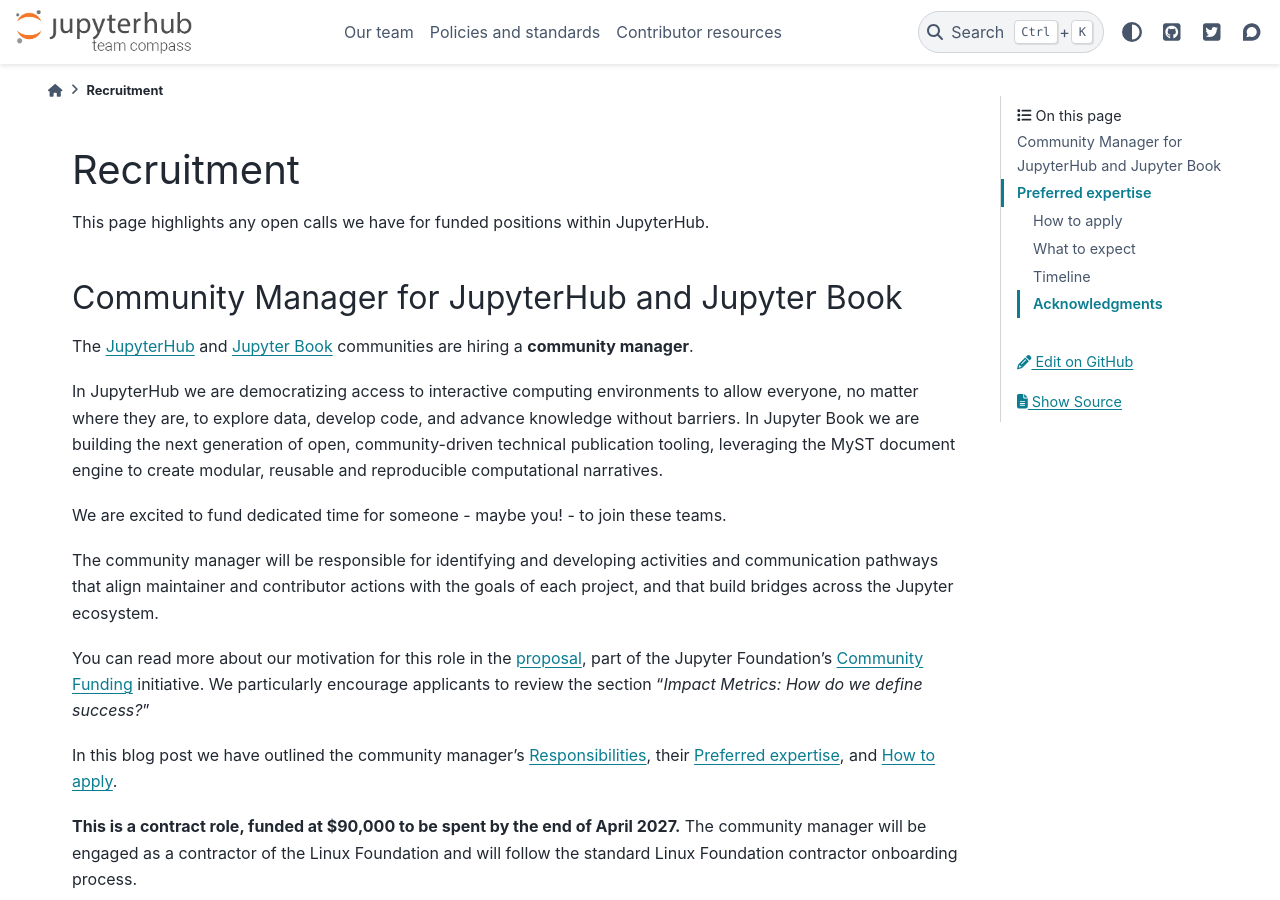
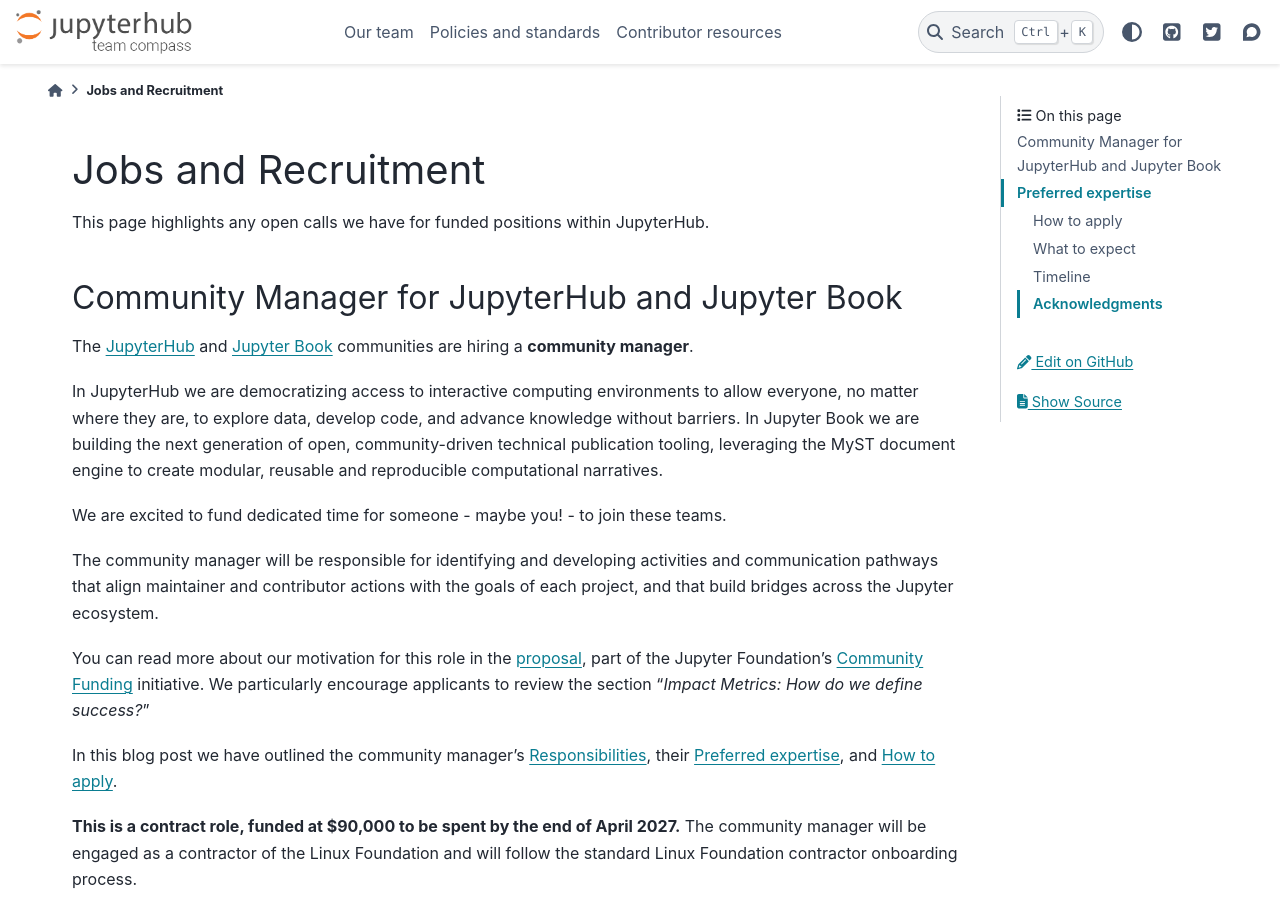
Before and after one commit to jupyterhub/team-compass, a Sphinx documentation site: the page built from docs/team/recruitment.md, in a window 1280 px wide and 900 px high. Built offline with Sphinx 7.4.7 and the PyData theme 0.15.4, drawn with Linux system fonts in a browser that asks for light colours; the version number could not be read and is left out.

Commit message:
Apply suggestion from @choldgraf

```diff
--- a/docs/team/recruitment.md
+++ b/docs/team/recruitment.md
@@ -1,5 +1,5 @@
 (recruitment)=
-# Recruitment
+# Jobs and Recruitment
 
 This page highlights any open calls we have for funded positions within JupyterHub.
 
```
